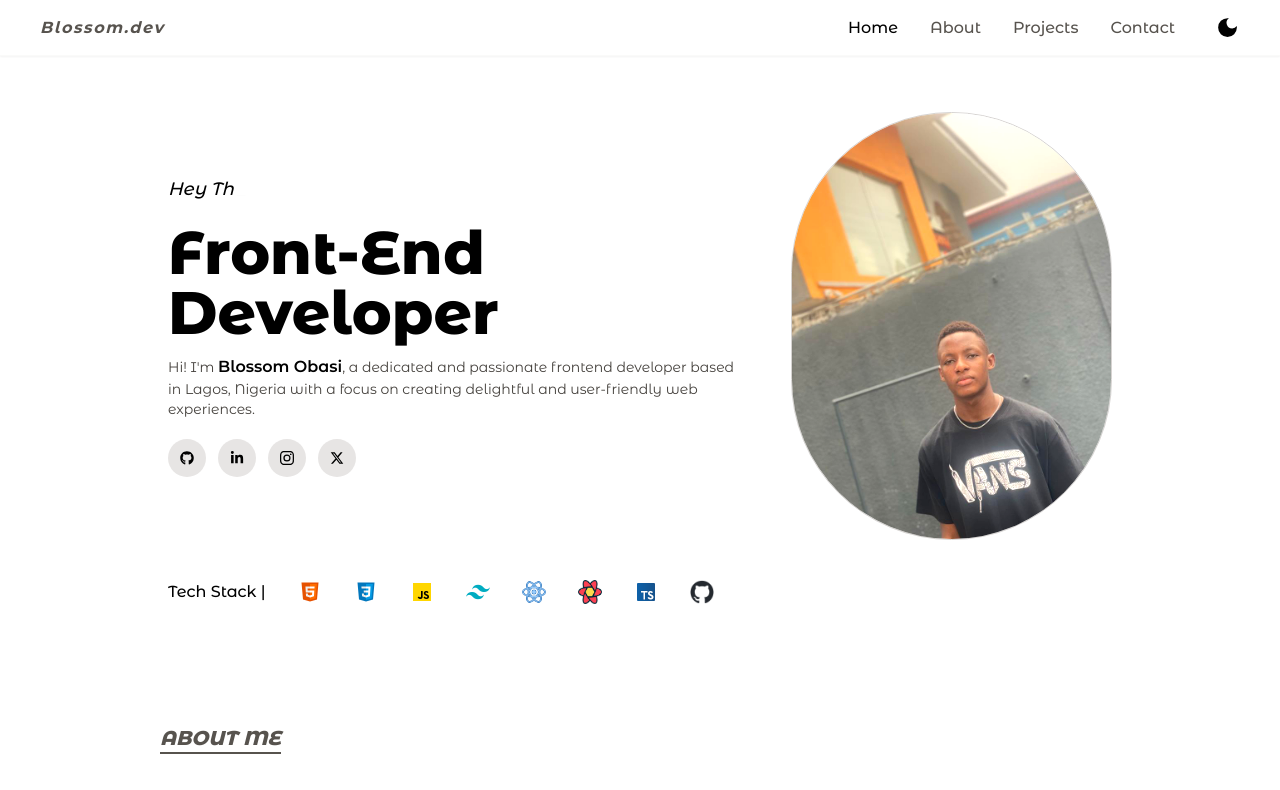
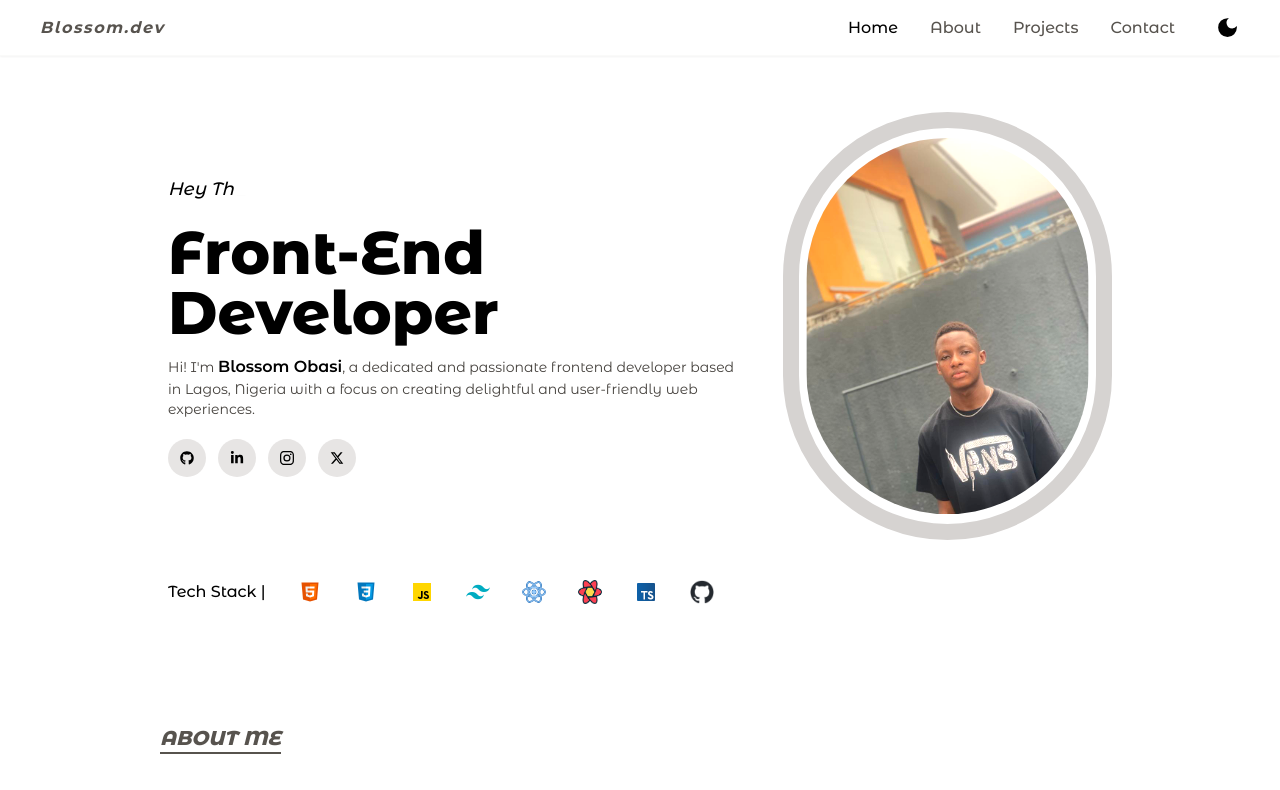
Before and after one commit to blossomobasi/blossoms-portfolio, a Next.js app: page / in a window 1280 px wide. Shown: the top 790 px of the page. Built offline with nearby package versions, Linux system fonts and the light colour scheme.

Commit message:
Add a frame to home image

```diff
--- a/src/components/Home.tsx
+++ b/src/components/Home.tsx
@@ -38,14 +38,14 @@ const Home = () => {
           <SocialIcons />
         </div>
 
-        <div className="border border-stone-300 dark:border-stone-700 rounded-full md:w-[55%] h-full -z-10">
+        <div className="border-[1rem] border-stone-300 dark:border-stone-700 rounded-full md:w-[55%] h-full -z-10">
           <Image
             src="/images/blossom.jpg"
             alt="Blossom"
             width={500}
             height={500}
             priority
-            className="md:h-full sm:h-[23rem] w-full rounded-full contrast-125 aspect-square md:aspect-auto object-cover"
+            className="md:h-full sm:h-[23rem] w-full rounded-full contrast-125 aspect-square md:aspect-auto object-cover scale-95"
           />
         </div>
       </div>
```
